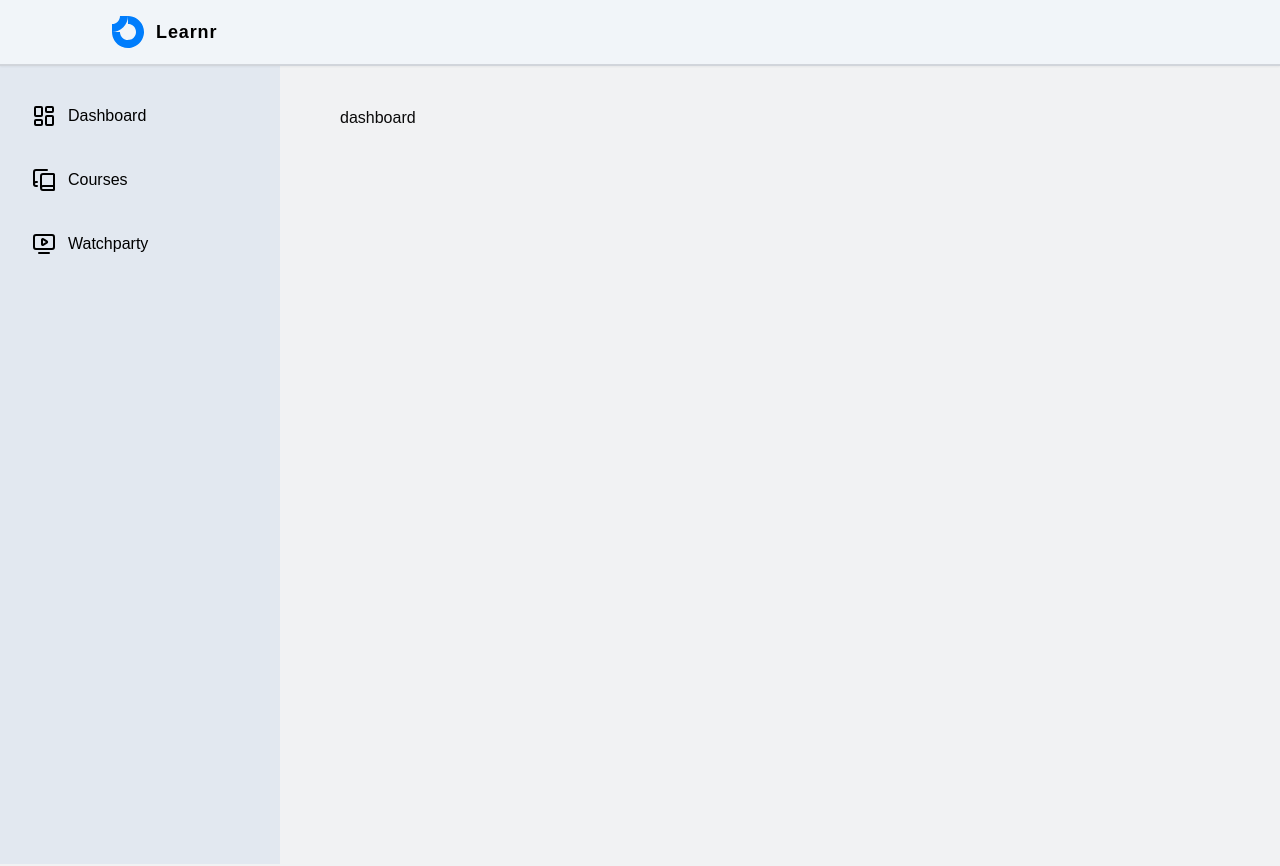
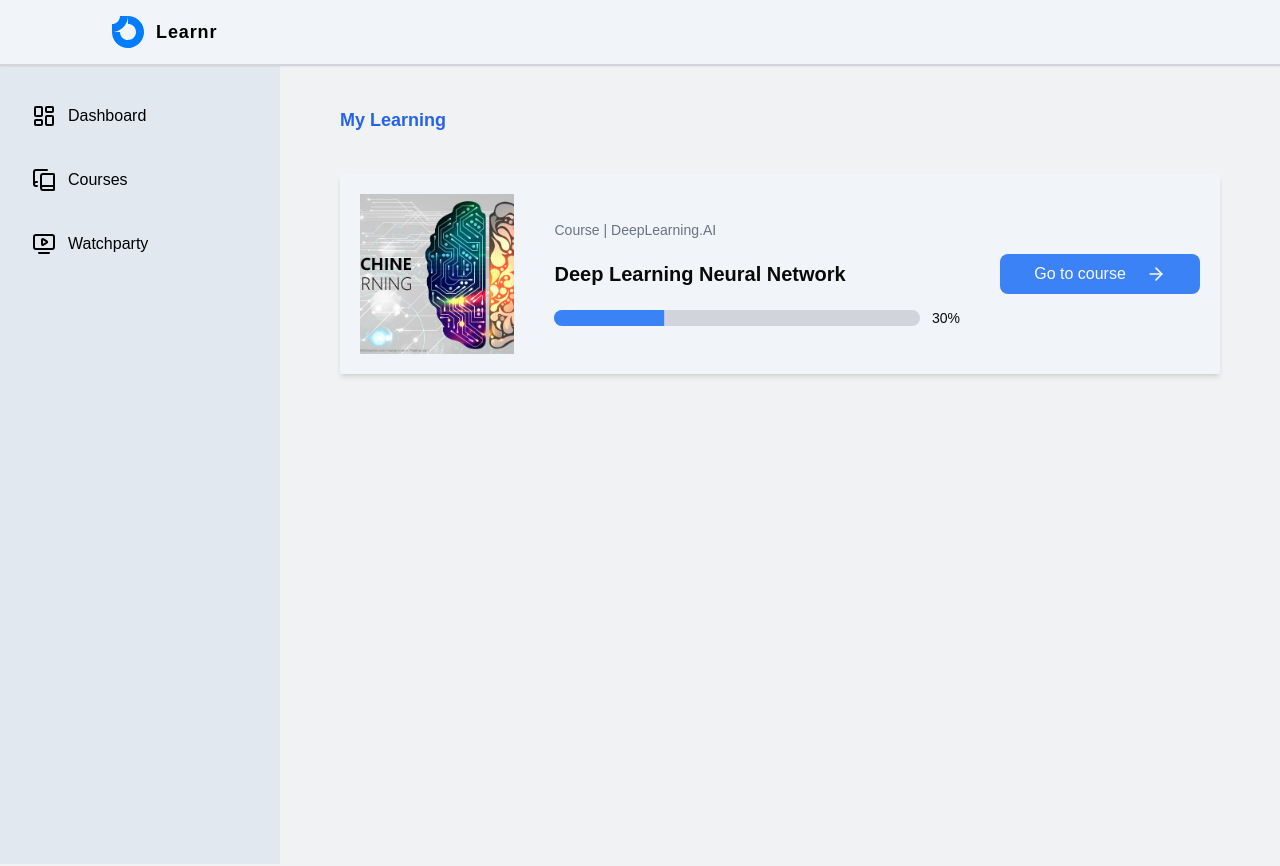
Before and after one commit to sudip-bht/learnr, a Next.js app in the folder exploreme/: page /dashboard in a window 1280 px wide. Built offline with nearby package versions, Linux system fonts and the light colour scheme.

Commit message:
dashboard page added

```diff
--- a/exploreme/package.json
+++ b/exploreme/package.json
@@ -14,6 +14,7 @@
     "@radix-ui/react-checkbox": "^1.1.1",
     "@radix-ui/react-dialog": "^1.1.1",
     "@radix-ui/react-label": "^2.1.0",
+    "@radix-ui/react-progress": "^1.1.0",
     "@radix-ui/react-slot": "^1.1.0",
     "class-variance-authority": "^0.7.0",
     "clsx": "^2.1.1",
--- a/exploreme/src/app/dashboard/courses/[id]/page.jsx
+++ b/exploreme/src/app/dashboard/courses/[id]/page.jsx
@@ -17,7 +17,7 @@ const CourseDetail = ({ params }) => {
         setCourse(courseData);
       } catch (error) {
         setError(error.message);
-        router.push("/dashboard/courses"); // Redirect if an error occurs
+        router.push("/dashboard/courses");
       }
     };
 
@@ -34,7 +34,7 @@ const CourseDetail = ({ params }) => {
 
   return (
     <div className="flex flex-col items-center space-y-5">
-      <h1 className="text-2xl font-semibold">{course.title}</h1>
+      <h1 className="text-2xl font-semibold text-blue-500">{course.title}</h1>
       <div className="w-[400px] h-[400px]">
         <Image
           src={course.video_id[0].url} // Adjust this if you have an image URL
--- a/exploreme/src/app/dashboard/courses/page.jsx
+++ b/exploreme/src/app/dashboard/courses/page.jsx
@@ -25,7 +25,7 @@ const Courses = () => {
 
   return (
     <div className="flex flex-col space-y-5">
-      <h1>Courses</h1>
+      <h1 className='text-lg font-semibold text-blue-600'>Courses</h1>
       <div className="flex items-center space-x-2 bg-gray-100 p-2 rounded-lg w-full">
         <Input
           type="text"
--- a/exploreme/src/app/dashboard/create/page.jsx
+++ b/exploreme/src/app/dashboard/create/page.jsx
@@ -55,7 +55,7 @@ const CreateCourse = () => {
 
   return (
     <div className="flex flex-col space-y-5">
-      <h1>Course</h1>
+      <h1 className='text-lg font-semibold text-blue-600'>Course</h1>
       <div className="flex items-center space-x-2 bg-gray-100 p-2 rounded-lg w-full">
         <Input
           type="text"
--- a/exploreme/src/app/dashboard/page.js
+++ b/exploreme/src/app/dashboard/page.js
@@ -1,9 +1,42 @@
-import React from 'react'
+"use client"
+import React, {useState, useEffect} from 'react'
+import Image from 'next/image'
+import { Progress } from "@/components/ui/progress"
+import { Button } from '@/components/ui/button'
+import { ArrowRight } from 'lucide-react'
 
 const Dashboard = () => {
+  const [progress, setProgress] = useState(30);
+
   return (
-    <div>
-      dashboard
+    <div className='flex flex-col'>
+      <h1 className='text-lg font-semibold text-blue-600'>My Learning</h1>
+      <div className='my-10 flex items-center gap-10 p-5 bg-slate-100 shadow-md'>
+        <div className='w-[160px] h-[160px]'>
+          <Image
+            src="/machine-learning.jpg"
+            alt="mlpng"
+            width={1000}
+            height={1000}
+            className='object-cover w-full h-full'
+          />
+        </div>
+        <div className='flex flex-col space-y-5 w-1/2'>
+          <p className='text-gray-500 text-sm'> Course | DeepLearning.AI</p>
+          <h1 className='font-semibold text-xl'>Deep Learning Neural Network</h1>
+          <div className="flex items-center gap-3">
+        <Progress value={progress} className="w-full h-4 rounded-lg bg-gray-300" />
+        <div className="text-sm font-medium">{progress}%</div>
+      </div>
+        </div>
+        <div>
+          <Button
+            className="bg-blue-500 p-5 flex items-center gap-5 text-base w-[200px] rounded-lg hover:scale-x-105 hover:text-gray-200 hover:bg-blue-700 transition-all duration-500"
+          >
+            Go to course <ArrowRight className='w-5 h-5'/>
+          </Button>
+        </div>
+      </div>
     </div>
   )
 }
--- a/exploreme/src/app/dashboard/watchparty/page.jsx
+++ b/exploreme/src/app/dashboard/watchparty/page.jsx
@@ -3,7 +3,7 @@ import React from 'react'
 const Watchparty = () => {
   return (
     <div>
-      Watchparty
+      <h1 className='text-lg font-semibold text-blue-600'>Watchparty</h1>
     </div>
   )
 }
--- /dev/null
+++ b/exploreme/src/components/ui/progress.jsx
@@ -0,0 +1,20 @@
+"use client"
+
+import * as React from "react"
+import * as ProgressPrimitive from "@radix-ui/react-progress"
+
+import { cn } from "@/lib/utils"
+
+const Progress = React.forwardRef(({ className, value, ...props }, ref) => (
+  <ProgressPrimitive.Root
+    ref={ref}
+    className={cn("relative h-4 w-full overflow-hidden rounded-full bg-secondary", className)}
+    {...props}>
+    <ProgressPrimitive.Indicator
+      className="h-full w-full flex-1 bg-blue-500 transition-all"
+      style={{ transform: `translateX(-${100 - (value || 0)}%)` }} />
+  </ProgressPrimitive.Root>
+))
+Progress.displayName = ProgressPrimitive.Root.displayName
+
+export { Progress }
```
Also changed, not shown: 1 other file (tests, documents, lock files or other folders).
